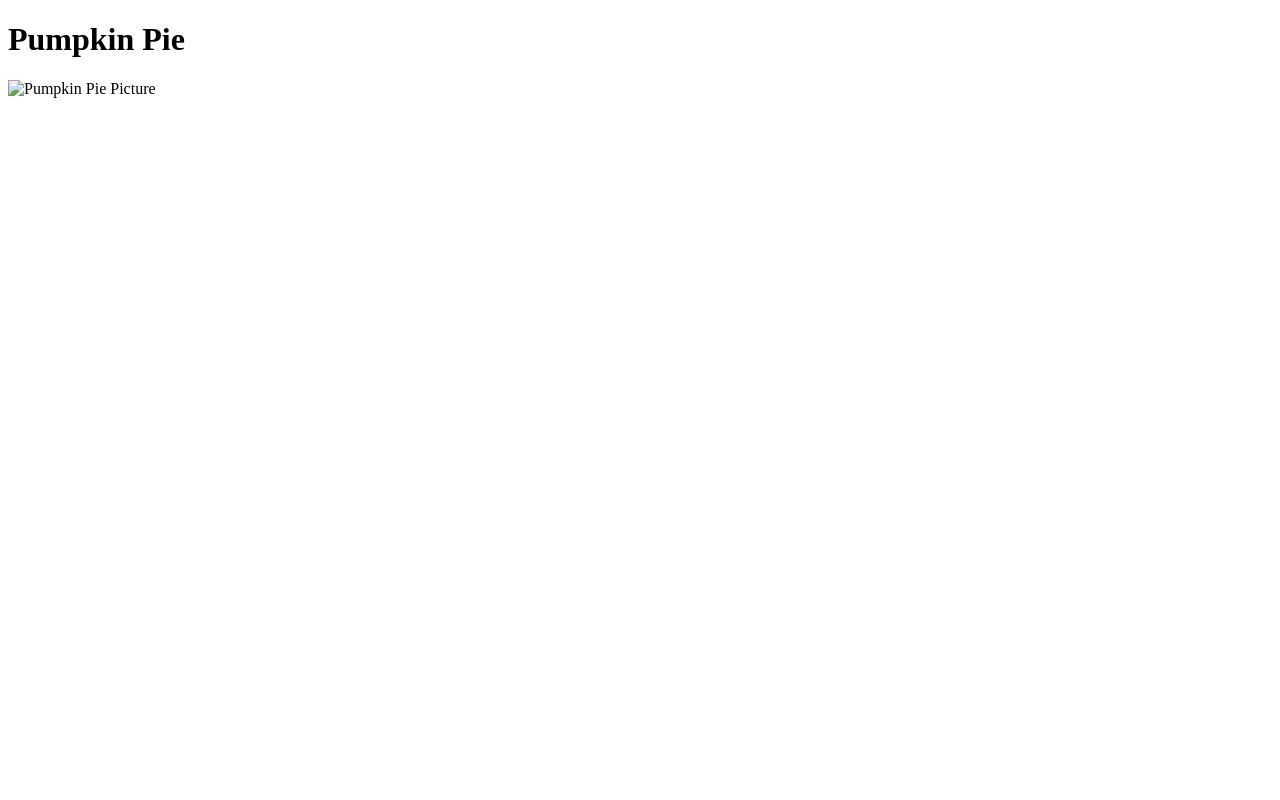
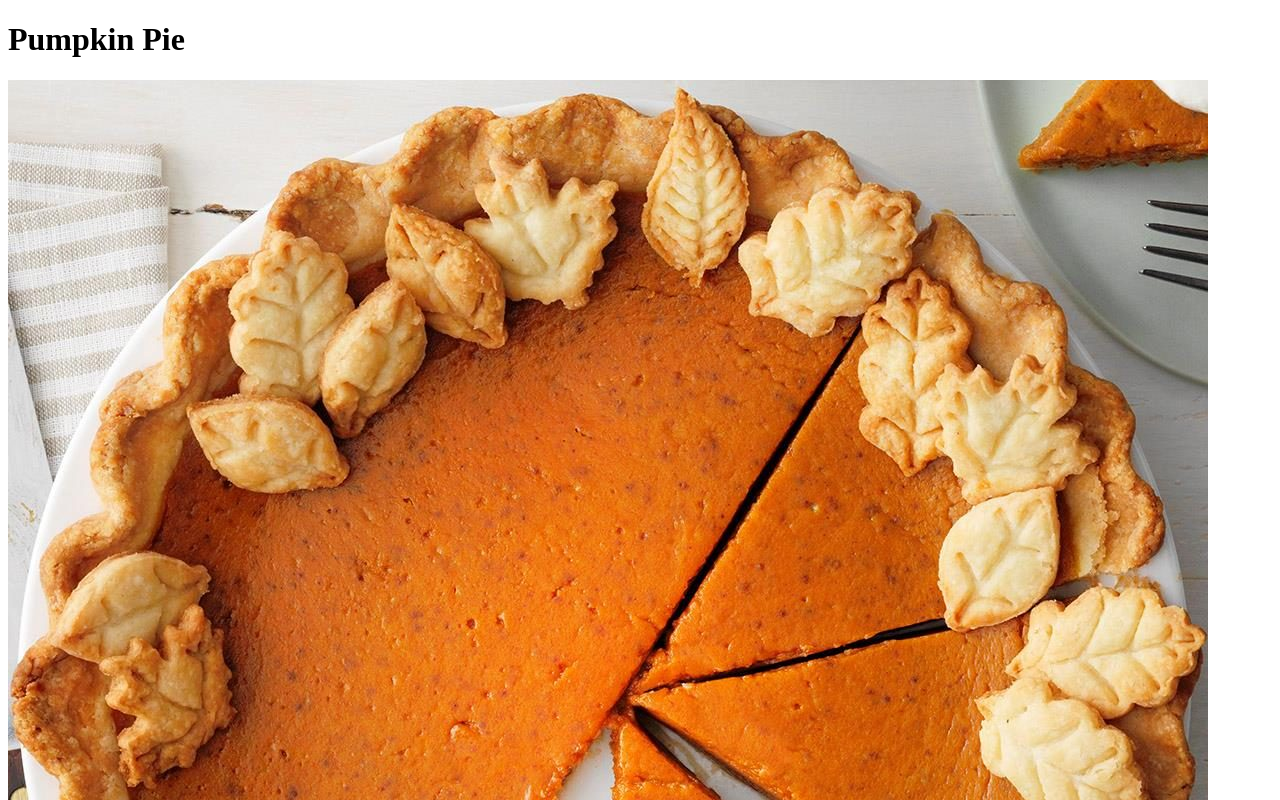
Before and after one commit to khairullah7/odin-recipes, a plain HTML site: page thanskgiving.html in a window 1280 px wide. Shown: the top 800 px of the page. Drawn offline with Linux system fonts and the light colour scheme.

Commit message:
added image to thanksgiving.html

```diff
--- a/thanskgiving.html
+++ b/thanskgiving.html
@@ -6,6 +6,6 @@
   </head>
   <body>
     <h1>Pumpkin Pie</h1>
-    <img src="" alt="Pumpkin Pie Picture">
+    <img src="img/pumpkinpie.jpeg" alt="Pumpkin Pie Picture">
   </body>
 </html>
```
Also changed, not shown: img/pumpkinpie.jpeg (added), 2 other files.
